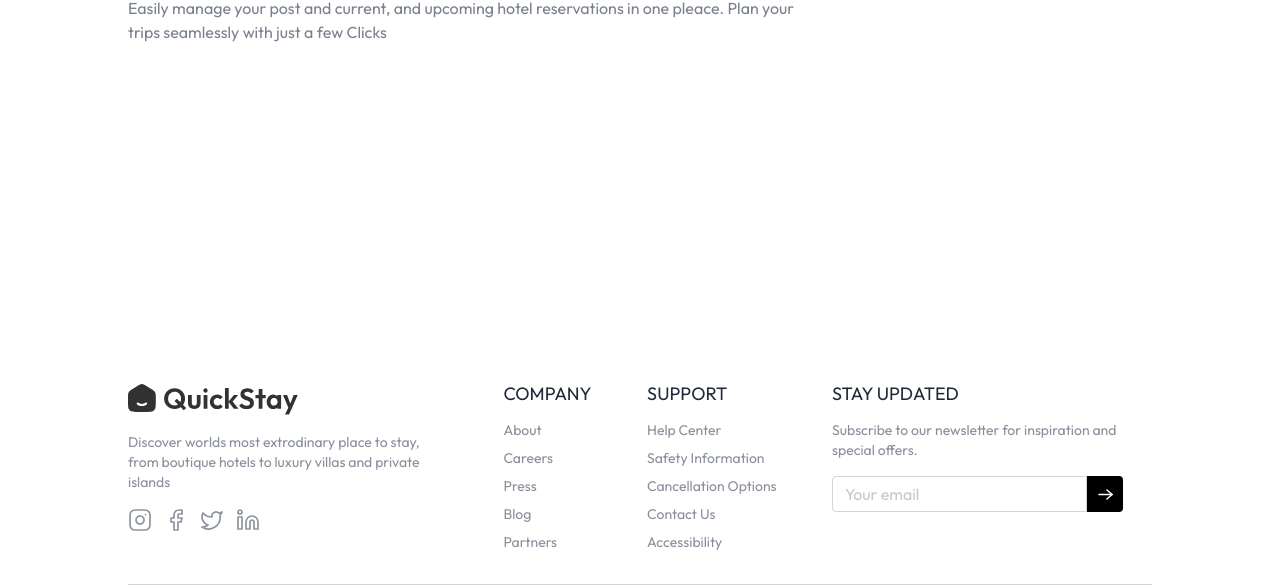
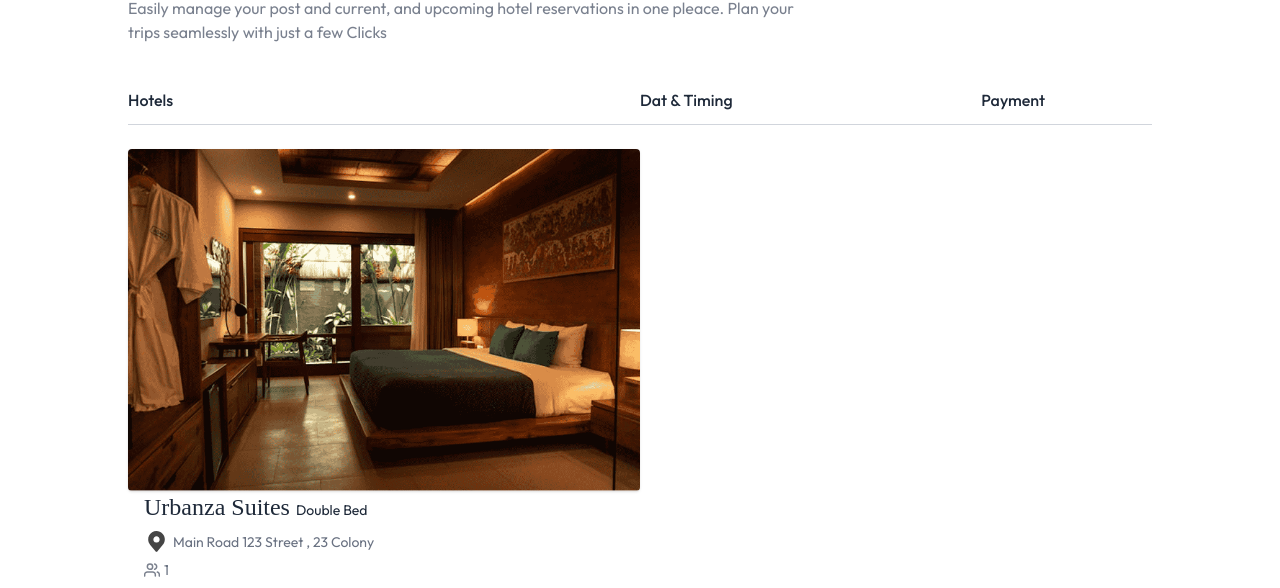
Before and after one commit to Gnanashekar045/HotelBooking, a React (Vite) app in the folder HotelBoolingSys/: page /my-bookings in a window 1280 px wide. Shown: the part 212-800 px from the top of the page. Built offline with nearby package versions, Linux system fonts and the light colour scheme; no server answers; a web font is replaced by a local one.

Commit message:
my booking page

```diff
--- a/HotelBoolingSys/src/pages/MyBooking.jsx
+++ b/HotelBoolingSys/src/pages/MyBooking.jsx
@@ -1,11 +1,44 @@
-import React from 'react'
+import React, { useState } from 'react'
 import Title from '../components/Title'
+import { assets, userBookingsDummyData } from '../assets/assets'
 
 const MyBooking = () => {
+    const [booking, setBookings] = useState(userBookingsDummyData)
   return (
     <div className='py-28 md:pb-35 md:pt-32 px-4 md:px-16 lg:px-24 xl:px-32'>
         <Title title={"My Booking"} subTitle={"Easily manage your post and current, and upcoming hotel reservations in one pleace. Plan your trips seamlessly with just a few Clicks"}
         align="left"/>
+        <div className='max-w-6xl mt-8 w-full text-gray-800'>
+            <div className='hidden md:grid md:grid-cols-[3fr_2fr_1fr] border-b border-gray-300 font-medium text-base py-3 '>
+                <div className='w-1/3'>Hotels</div>
+                <div className='w-1/3'>Dat & Timing</div>
+                <div className='w-1/3'>Payment</div>
+            </div>
+            {booking.map((booking)=>(
+                <div key={booking._id} className='grid grid-cols-1 md:grid-cols-[3fr_2fr_1fr] w-full border-b border-gray-300 py-6 first:border-t'>
+                    {/*Hotel Detailes*/}
+                    <div className='flec flex-col md:flex-row'>
+                        <img src={booking.room.images[0]} alt="hotel img"
+                        className='mid-md:w-44 rounded shadow object-cover'/>
+                        <div className='flex flex-col gap-1.5 max-md:mt-3 min-md:ml-4'>
+                            <p className='font-palyfair text-2xl'>{booking.hotel.name} <span className='font-inter text-sm'>{booking.room.roomType}</span></p>
+                        <div className='flex items-center gap-1 text-sm text-gray-500'>
+                                <img src={assets.locationFilledIcon} alt="location-icon" />
+                                <span>{booking.hotel.address}</span>
+                        </div>
+                        <div className='flex items-center gap-1 text-sm text-gray-500'>
+                                <img src={assets.guestsIcon} alt="gusts-icon" />
+                                <span>{booking.guests}</span>
+                        </div>
+                        <p className='text-base'>Totel: ${booking.totalPrice}</p>
+                        </div>
+                    </div>
+                    {/*Date & Timing*/}
+                    <div></div>
+                    {/*Payment Status*/}
+                </div>
+            ))}
+        </div>
     </div>
   )
 }
```
